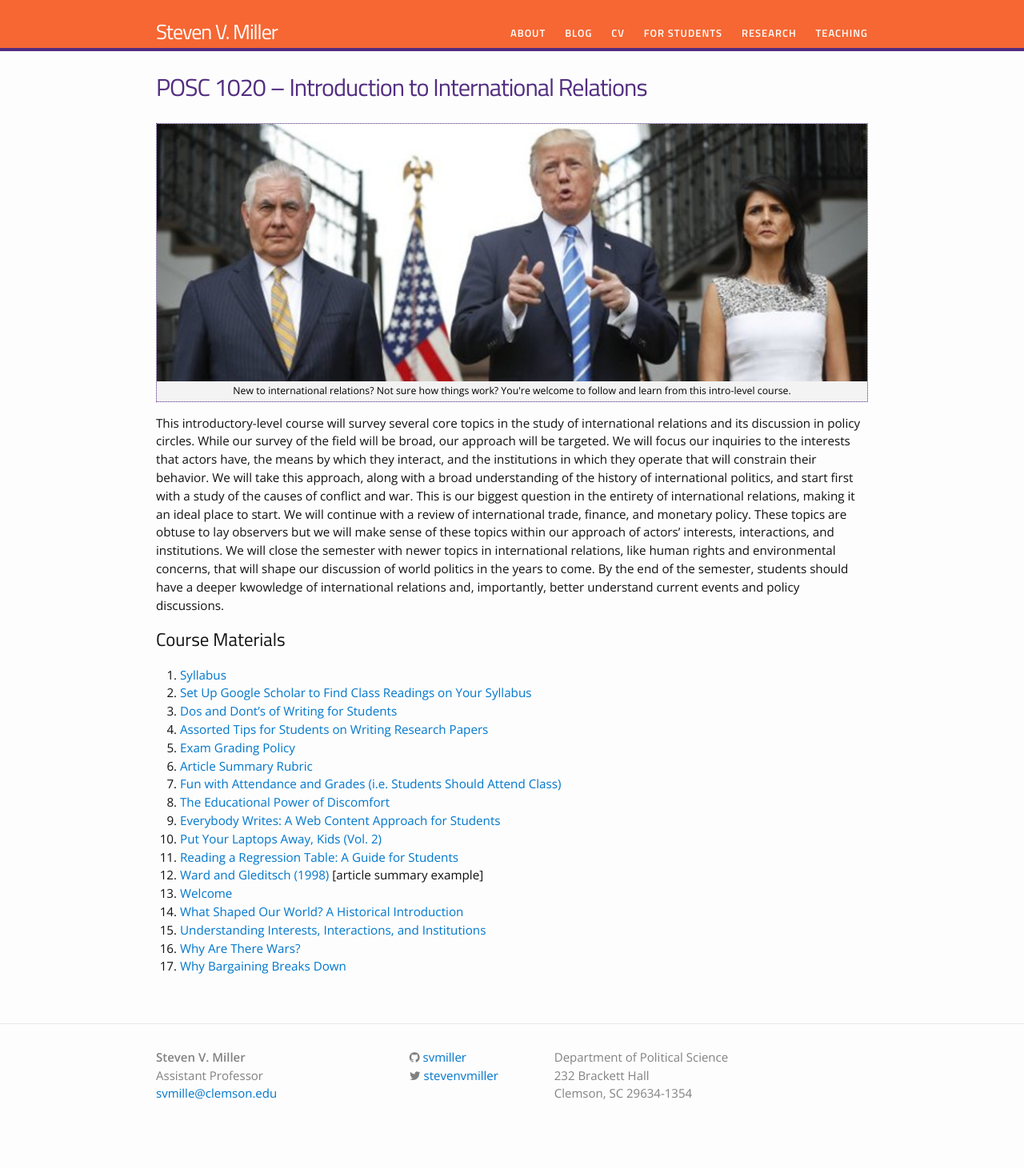
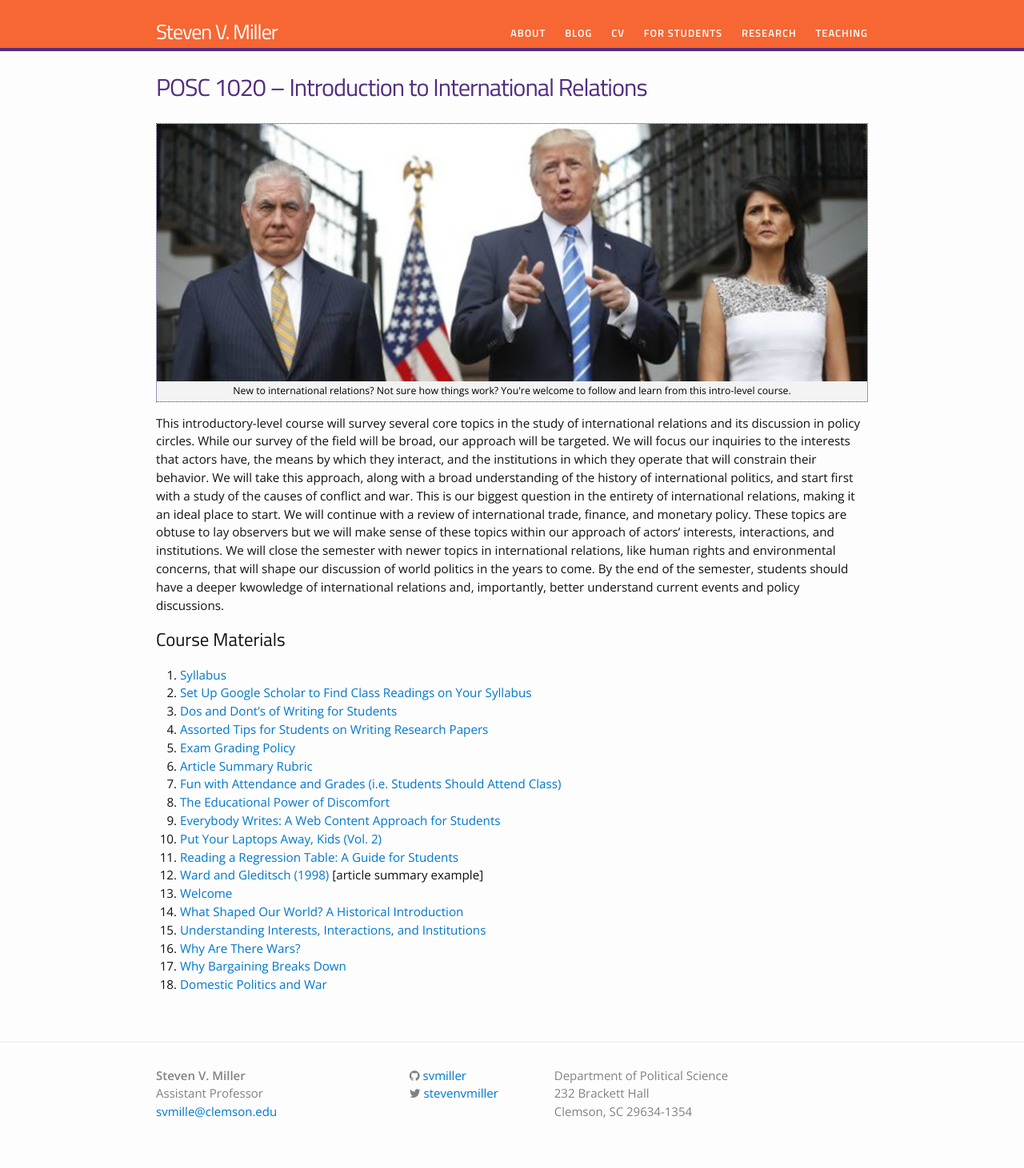
Before and after one commit to svmiller/svmiller.github.io, a Jekyll site: the page built from teaching/posc-1020.md, in a window 1280 px wide. Shown: the whole page at 80% size. Built offline with Jekyll 4.4.1, drawn with Linux system fonts in a browser that asks for light colours; nearby versions of some CDN libraries; some web fonts are replaced; before the commit the page ends 1439 px from its top, so only the background shows below that.

Commit message:
add lectures 09.14.2017

```diff
--- a/teaching/posc-1020.md
+++ b/teaching/posc-1020.md
@@ -27,3 +27,4 @@
 15. [Understanding Interests, Interactions, and Institutions](https://www.dropbox.com/s/mbq8emmkmckqc9g/posc1020-lecture-iii.pdf?dl=0)
 16. [Why Are There Wars?](https://www.dropbox.com/s/encr8j1vbssy1nz/posc1020-lecture-war-1.pdf?dl=0)
 17. [Why Bargaining Breaks Down](https://www.dropbox.com/s/tm5zq5dsbdvqxkj/posc1020-lecture-war-2.pdf?dl=0)
+18. [Domestic Politics and War](https://www.dropbox.com/s/j8vhvyl8cdaswrw/posc1020-lecture-domestic-politics-1.pdf?dl=0)
```
Also changed, not shown: teaching/posc-3610.md (+1 -0 lines).
